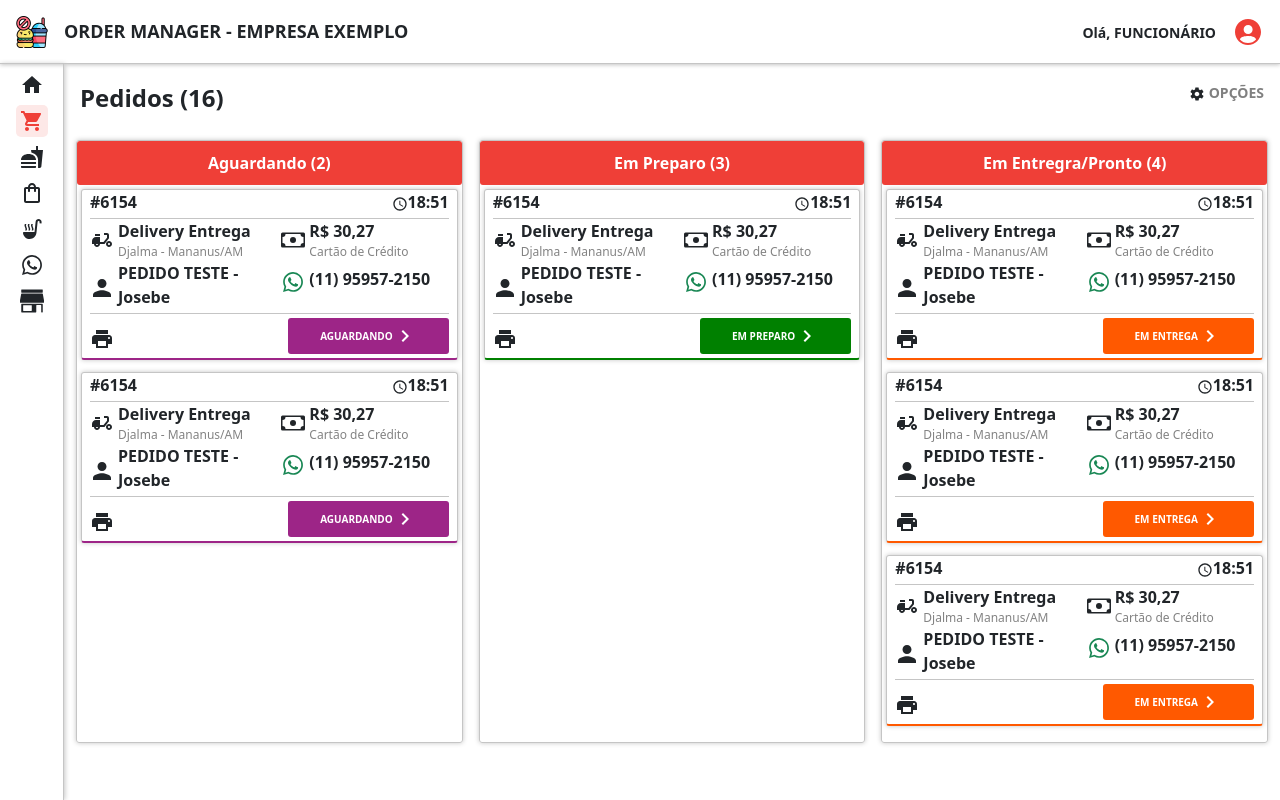
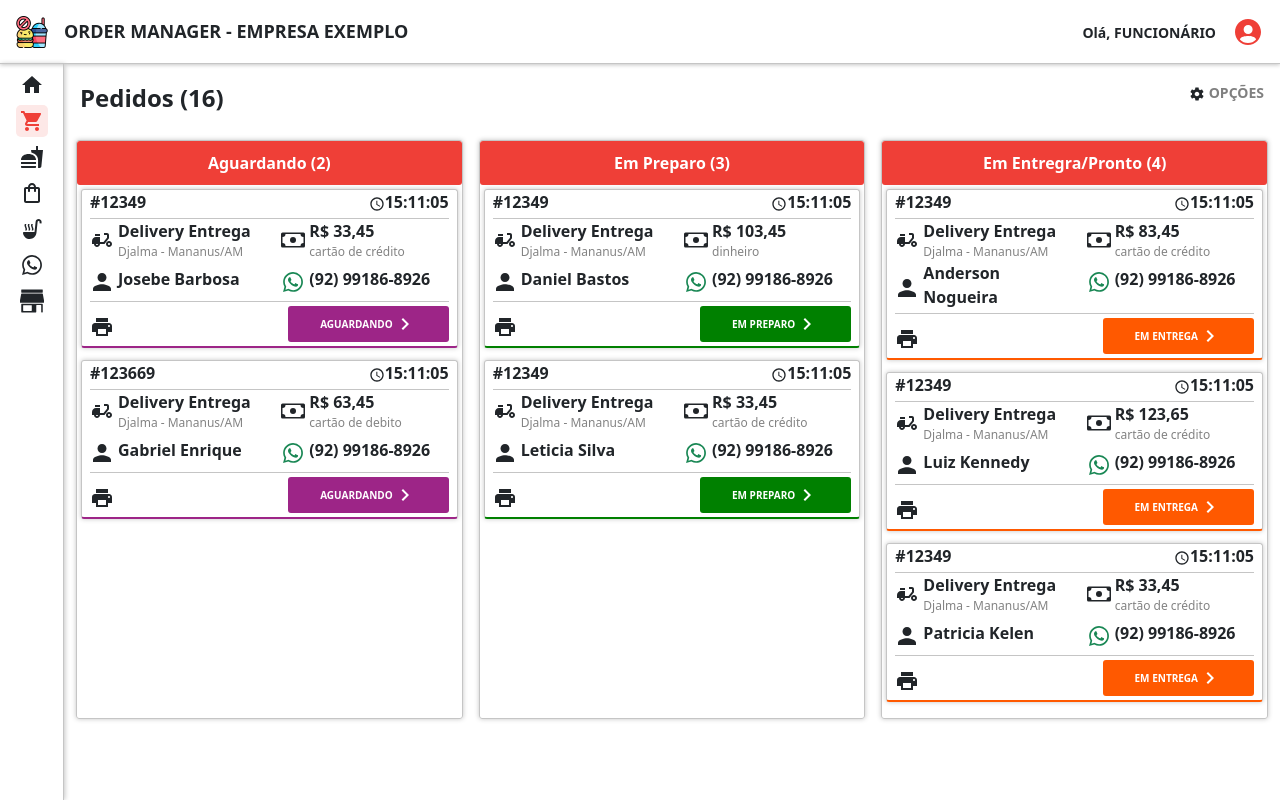
Before and after one commit to joscbe/order-manager, a React (Create React App) app: page / in a window 1280 px wide. Built offline with nearby package versions, Linux system fonts and the light colour scheme.

Commit message:
Listagem de pedidos e atulização de estado de pedido

```diff
--- a/src/App.js
+++ b/src/App.js
@@ -3,11 +3,18 @@ import './App.css';
 import { PedidosPage } from './pages/Pedidos/PedidosPage';
 import { HeaderPartial } from './partials/HeaderPartial/HeaderPartial';
 import { SideBarPartial } from './partials/SidebarPartial/SidebarPartial';
+import { AppContext } from './store/AppContext';
+
+const initialState = {
+  orders: [],
+  type: null
+}
 
 function App() {
   return (
     <BrowserRouter>
       <div className="App">
+        <AppContext initialState={initialState}>
           <HeaderPartial className="header" />
           <SideBarPartial className="sidebar" />
           <div className='content'>
@@ -15,6 +22,7 @@ function App() {
               <Route path='/' element={<PedidosPage />} />
             </Routes>
           </div>
+        </AppContext>
       </div>
     </BrowserRouter>
   );
--- a/src/components/ButtonOrder/ButtonOrder.js
+++ b/src/components/ButtonOrder/ButtonOrder.js
@@ -2,7 +2,7 @@ import styles from './ButtonOrder.module.css'
 import { MdOutlineKeyboardArrowRight } from "react-icons/md";
 
 
-export const ButtonOrder = ({ variant }) => {
+export const ButtonOrder = ({ variant, onclick }) => {
     let estilo;
     let textButton;
 
@@ -25,6 +25,6 @@ export const ButtonOrder = ({ variant }) => {
     }
 
     return (
-        <button className={`${styles.button} ${estilo}`}>{textButton} <i><MdOutlineKeyboardArrowRight /></i></button>
+        <button onClick={onclick} className={`${styles.button} ${estilo}`}>{textButton} <i><MdOutlineKeyboardArrowRight /></i></button>
     )
 }
--- a/src/components/OrderCard/OrderCard.js
+++ b/src/components/OrderCard/OrderCard.js
@@ -6,7 +6,7 @@ import { IoMdPerson } from "react-icons/io"
 import { ButtonOrder } from '../ButtonOrder/ButtonOrder'
 
 
-export const OrderCard = ({ variant }) => {
+export const OrderCard = ({ order, variant, onclick }) => {
     let state;
 
     switch (variant) {
@@ -26,10 +26,10 @@ export const OrderCard = ({ variant }) => {
     return (
         <div className={`${styles.card} ${state}`}>
             <div className={`${styles.header} d-flex justify-content-between`}>
-                <span>#6154</span>
+                <span>#{order.chatId}</span>
                 <div>
                     <MdAccessTime />
-                    <span>18:51</span>
+                    <span>{String(order.created).substring(11)}</span>
                 </div>
             </div>
 
@@ -49,8 +49,8 @@ export const OrderCard = ({ variant }) => {
                         <div className='d-flex'>
                             <i><BsCash /></i>
                             <div className='d-flex flex-column ms-1'>
-                                <span>R$ 30,27</span>
-                                <small>Cartão de Crédito</small>
+                                <span>{order.price}</span>
+                                <small>{order.typePayment}</small>
                             </div>
                         </div>
                     </Col>
@@ -61,7 +61,7 @@ export const OrderCard = ({ variant }) => {
                         <div className='d-flex align-items-center'>
                             <i><IoMdPerson /></i>
                             <div className='d-flex flex-column ms-1'>
-                                <span>PEDIDO TESTE - Josebe</span>
+                                <span>{order.name}</span>
                             </div>
                         </div>
                     </Col>
@@ -70,7 +70,7 @@ export const OrderCard = ({ variant }) => {
                         <div className='d-flex align-items-center'>
                             <i className='text-success'><MdOutlineWhatsapp /></i>
                             <div className='d-flex flex-column ms-1'>
-                                <span>(11) 95957-2150</span>
+                                <span>{order.phone}</span>
                             </div>
                         </div>
                     </Col>
@@ -80,7 +80,7 @@ export const OrderCard = ({ variant }) => {
             <div className={`${styles.footer} d-flex justify-content-between`}>
                 <i><MdPrint /></i>
 
-                <ButtonOrder variant={variant} />
+                <ButtonOrder onclick={onclick} variant={variant} />
             </div>
         </div>
     )
--- a/src/pages/Pedidos/PedidosPage.js
+++ b/src/pages/Pedidos/PedidosPage.js
@@ -2,12 +2,14 @@ import styles from './PedidosPage.module.css'
 import { IoMdSettings } from "react-icons/io";
 import { Col, Row } from 'react-bootstrap';
 import { OrderCard } from '../../components/OrderCard/OrderCard';
+import { usePedidosPage } from './usePedidosPage';
 
 
 export const PedidosPage = () => {
+    const { state, handleClickOrder } = usePedidosPage();
 
-    return(
-       <div className="p-3">
+    return (
+        <div className="p-3">
             <div className="d-flex justify-content-between">
                 <div>
                     <span className={styles.title}>Pedidos (16)</span>
@@ -27,8 +29,11 @@ export const PedidosPage = () => {
                         </div>
 
                         <div className={styles.body}>
-                            <OrderCard variant='wait' />
-                            <OrderCard variant='wait' />
+                            {state.orders.map((order, index) => (
+                                order.state === 'wait' ?
+                                    <OrderCard key={index} order={order} variant={order.state} onclick={() => handleClickOrder(order)} />
+                                    : ''
+                            ))}
                         </div>
                     </Col>
                     <Col className={styles.column}>
@@ -37,7 +42,11 @@ export const PedidosPage = () => {
                         </div>
 
                         <div className={styles.body}>
-                            <OrderCard variant='preparation' />
+                            {state.orders.map((order, index) => (
+                                order.state === 'preparation' ?
+                                    <OrderCard key={index} order={order} variant={order.state} onclick={() => handleClickOrder(order)} />
+                                    : ''
+                            ))}
                         </div>
                     </Col>
                     <Col className={styles.column}>
@@ -46,13 +55,15 @@ export const PedidosPage = () => {
                         </div>
 
                         <div className={styles.body}>
-                            <OrderCard variant='delivery' />
-                            <OrderCard variant='delivery' />
-                            <OrderCard variant='delivery' />
+                            {state.orders.map((order, index) => (
+                                order.state === 'delivery' ?
+                                    <OrderCard key={index} order={order} variant={order.state} onclick={() => handleClickOrder(order)} />
+                                    : ''
+                            ))}
                         </div>
                     </Col>
                 </Row>
             </div>
-       </div>
+        </div>
     )
 }
--- /dev/null
+++ b/src/pages/Pedidos/usePedidosPage.js
@@ -0,0 +1,34 @@
+import { useEffect } from "react";
+import { useAppContext } from "../../store/AppContext"
+import { fetchOrdersAction, updateStateOrderAction } from "../../store/actions";
+
+
+export const usePedidosPage = () => {
+    const {state, dispatch} = useAppContext();
+
+    const getOrders = async () => {
+        await fetchOrdersAction(dispatch);
+    }
+
+    useEffect(() => {
+        getOrders();
+    },[]);
+
+    const states = {
+        "wait": 'preparation',
+        "preparation": 'delivery',
+        "delivery": 'done'
+    }
+
+    const handleClickOrder = async (order) => {
+        console.log(order);
+        const orderState = states[order.state]
+
+        updateStateOrderAction(order.id, orderState, dispatch)
+    }
+
+    return {
+        state,
+        handleClickOrder
+    }
+}
--- /dev/null
+++ b/src/services/pinService.js
@@ -0,0 +1,93 @@
+/**
+ * getOrders()
+ * updateStatusOrder()
+ */
+
+export const updateStateOrder = async (orderId, state) => {
+    const orders = await getOrders();
+
+    const orderIndex = orders.findIndex(order => order.id === orderId)
+
+    if(orderIndex !== -1) {
+        const order = orders[orderIndex]
+
+        order.state = state;
+    }
+
+    return orders[orderIndex]
+}
+
+export const getOrders = async () => {
+    return [
+        {
+            id: '1',
+            chatId: '12349',
+            name: 'Josebe Barbosa',
+            price: 'R$ 33,45',
+            typePayment: 'cartão de crédito',
+            phone: '(92) 99186-8926',
+            state: 'wait',
+            created: '2024-04-25 15:11:05',
+        },
+        {
+            id: '2',
+            chatId: '123669',
+            name: 'Gabriel Enrique',
+            price: 'R$ 63,45',
+            typePayment: 'cartão de debito',
+            phone: '(92) 99186-8926',
+            state: 'wait',
+            created: '2024-04-25 15:11:05',
+        },
+        {
+            id: '3',
+            chatId: '12349',
+            name: 'Daniel Bastos',
+            price: 'R$ 103,45',
+            typePayment: 'dinheiro',
+            phone: '(92) 99186-8926',
+            state: 'preparation',
+            created: '2024-04-25 15:11:05',
+        },
+        {
+            id: '4',
+            chatId: '12349',
+            name: 'Anderson Nogueira',
+            price: 'R$ 83,45',
+            typePayment: 'cartão de crédito',
+            phone: '(92) 99186-8926',
+            state: 'delivery',
+            created: '2024-04-25 15:11:05',
+        },
+        {
+            id: '5',
+            chatId: '12349',
+            name: 'Luiz Kennedy',
+            price: 'R$ 123,65',
+            typePayment: 'cartão de crédito',
+            phone: '(92) 99186-8926',
+            state: 'delivery',
+            created: '2024-04-25 15:11:05',
+        },
+        {
+            id: '6',
+            chatId: '12349',
+            name: 'Leticia Silva',
+            price: 'R$ 33,45',
+            typePayment: 'cartão de crédito',
+            phone: '(92) 99186-8926',
+            state: 'preparation',
+            created: '2024-04-25 15:11:05',
+        },
+        {
+            id: '7',
+            chatId: '12349',
+            name: 'Patricia Kelen',
+            price: 'R$ 33,45',
+            typePayment: 'cartão de crédito',
+            phone: '(92) 99186-8926',
+            state: 'delivery',
+            created: '2024-04-25 15:11:05',
+        },
+    ]
+}
--- /dev/null
+++ b/src/store/AppContext.js
@@ -0,0 +1,17 @@
+import { createContext, useContext, useReducer } from "react";
+import { reducer } from "./reducer";
+
+
+export const Context = createContext({});
+
+export const useAppContext = () => useContext(Context);
+
+export const AppContext = ({children, initialState}) => {
+    const [state, dispatch] = useReducer(reducer, initialState);
+
+    return (
+        <Context.Provider value={{state, dispatch}}>
+            {children}
+        </Context.Provider>
+    )
+}
--- /dev/null
+++ b/src/store/actions.js
@@ -0,0 +1,39 @@
+import * as types from './types'
+import * as pinService from '../services/pinService'
+
+const sleep = (time) => (
+    new Promise(resolve => {
+        setTimeout(resolve, time);
+    })
+);
+
+const fetchOrdersInit = () => ({
+    type: types.FETCH_ORDERS_INIT
+})
+
+const fetchOrdersSuccess = (orders) => ({
+    type: types.FETCH_ORDERS_SUCCESS,
+    payload: orders
+})
+
+export const fetchOrdersAction = async (dispatch) => {
+    dispatch(fetchOrdersInit());
+    const orders = await pinService.getOrders();
+    dispatch(fetchOrdersSuccess(orders));
+}
+
+const updateOderInit = () => ({
+    type: types.UPDATE_ORDER_INIT
+})
+
+const updateOrderSuccess = (order) => ({
+    type: types.UPDATE_ORDER_SUCCESS,
+    payload: order
+})
+
+export const updateStateOrderAction = async (orderId, state, dispatch) => {
+    dispatch(updateOderInit());
+    sleep(3);
+    const order = await pinService.updateStateOrder(orderId, state);
+    dispatch(updateOrderSuccess(order));
+}
--- /dev/null
+++ b/src/store/reducer.js
@@ -0,0 +1,33 @@
+import * as types from './types'
+
+export const reducer = (state, action) => {
+    switch (action.type) {
+        case types.FETCH_ORDERS_INIT:
+            return {
+                ...state,
+                type: action.type
+            }
+        case types.FETCH_ORDERS_SUCCESS:
+            return {
+                ...state,
+                type: action.type,
+                orders: action.payload
+            }
+        case types.UPDATE_ORDER_INIT:
+            return {
+                ...state,
+                type: action.type,
+            }
+        case types.UPDATE_ORDER_SUCCESS:
+            return {
+                ...state,
+                type: action.type,
+                orders: state.orders.map(order => order.id === action.payload.id ? action.payload : order)
+            }
+        default:
+            return {
+                ...state,
+                type: action.type
+            }
+    }
+}
--- /dev/null
+++ b/src/store/types.js
@@ -0,0 +1,5 @@
+export const FETCH_ORDERS_INIT = 'fetch orders init'
+export const FETCH_ORDERS_SUCCESS = 'fetch orders success'
+
+export const UPDATE_ORDER_INIT = 'update order init'
+export const UPDATE_ORDER_SUCCESS = 'update order success'
```
Lines whose indentation alone changed are shown as unchanged.
